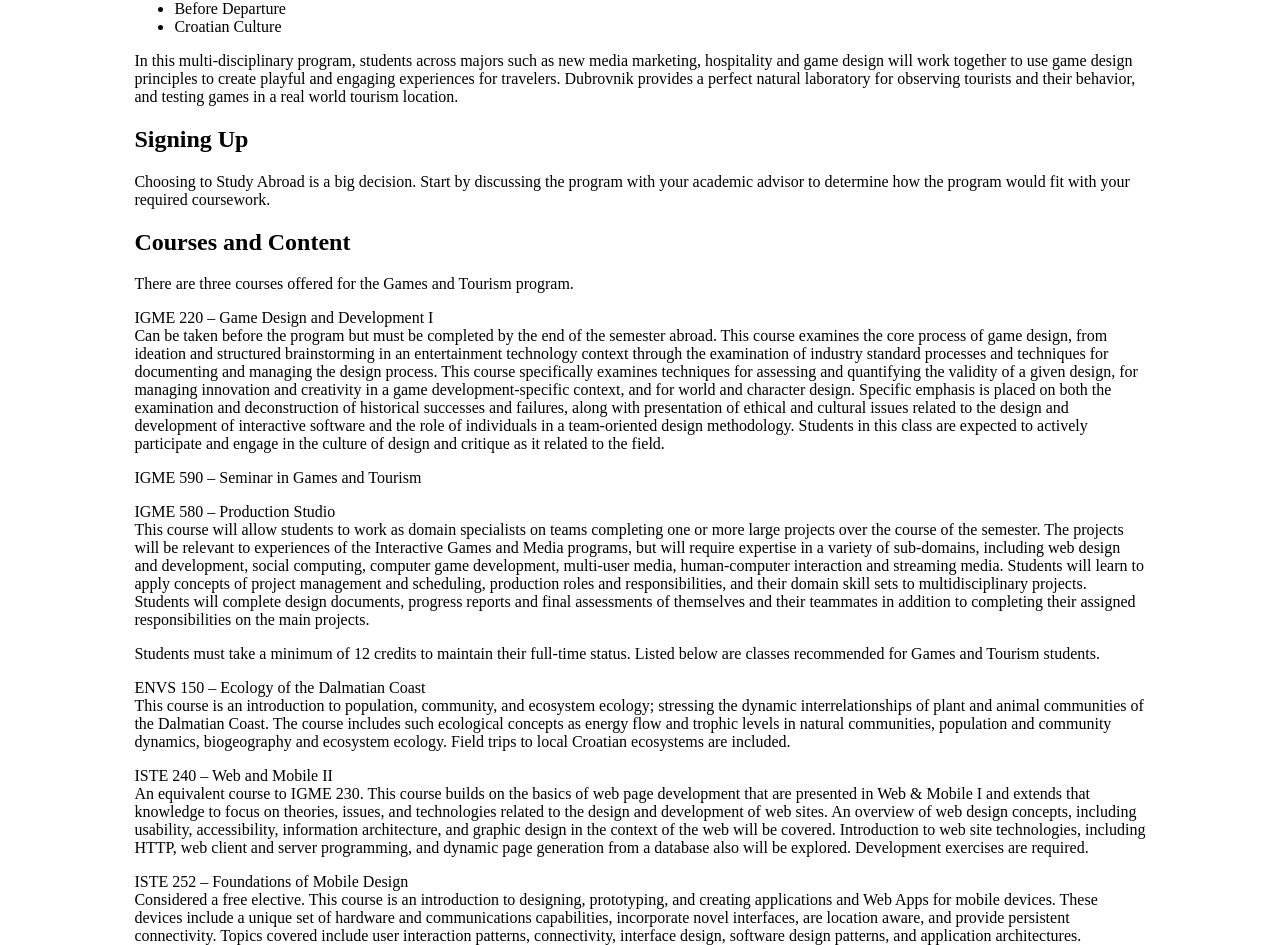
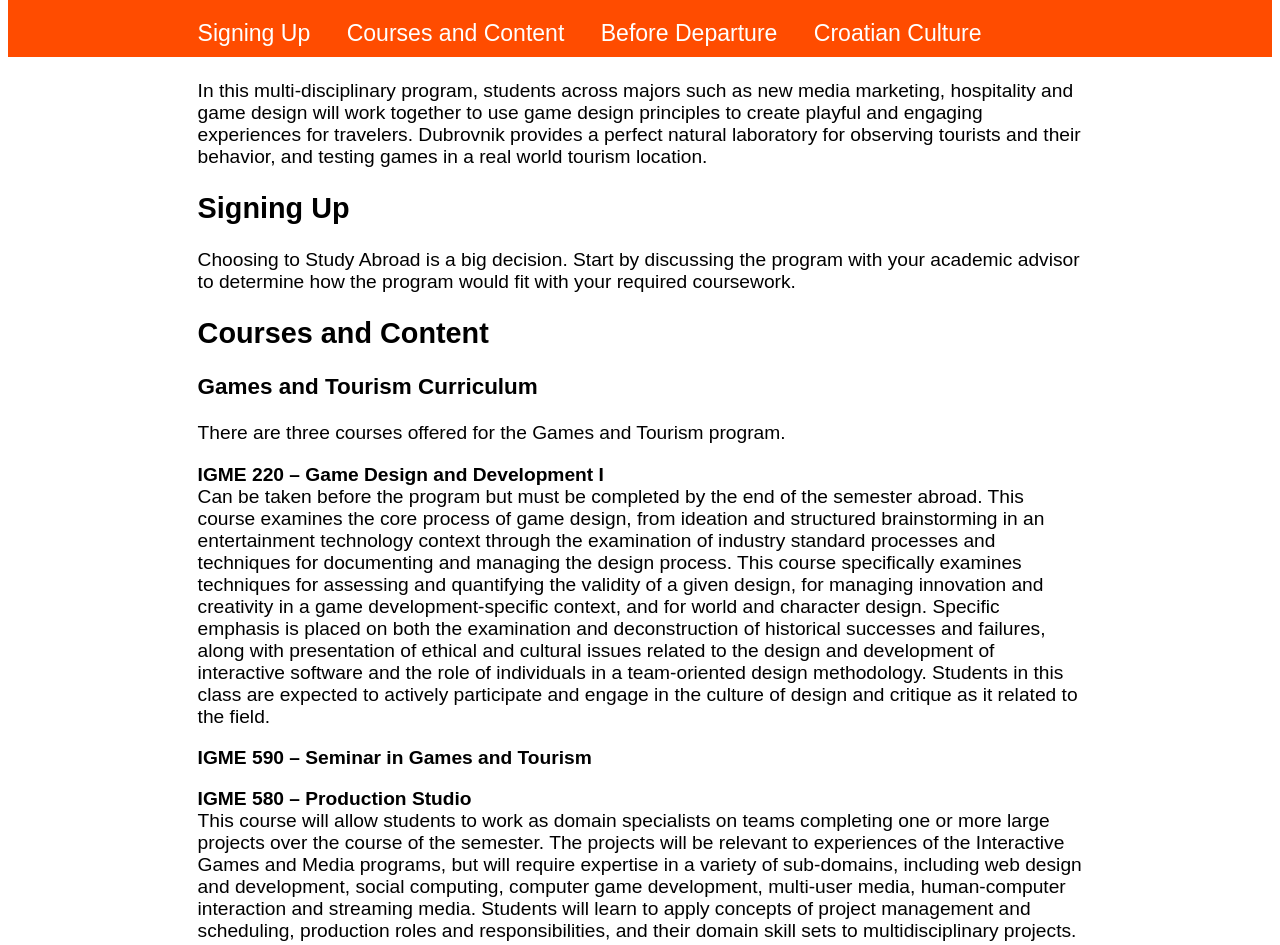
Before and after one commit to RITDubrovnikSA/resources, a plain HTML site: page index.html in a window 1280 px wide. Shown: the part 163-1108 px from the top of the page. Drawn offline with Linux system fonts and the light colour scheme; a web font is replaced by a local one.

Commit message:
Adding basic CSS
Adding basic styling to the webpage

```diff
--- a/index.html
+++ b/index.html
@@ -5,10 +5,13 @@
     <link rel="stylesheet" href="styleSheet.css">
     <meta name="viewport" content="width=device-width, initial-scale=1.0">
     <meta http-equiv="X-UA-Compatible" content="ie=edge">
-    <title>Resources</title>
+    <link href="https://fonts.googleapis.com/css?family=Encode+Sans+Condensed" rel="stylesheet">
+    <title>Games and Tourism Resources</title>
 </head>
 <body>
 
+<!--TITLE BAR-->
+<div id="titleBar">
 <!-- TITLE -->
 <div>
     <h1>Games and Tourism in Croatia</h1>
@@ -18,11 +21,12 @@
 <!-- NAV BAR -->
 <div>
     <ul>
-        <li>Signing Up</li>
-        <li>Courses and Content</li>
-        <li>Before Departure</li>
-        <li>Croatian Culture</li>
+        <li><a href="#signingup">Signing Up</a></li>
+        <li><a href="#coursesandcontent">Courses and Content</a></li>
+        <li><a href="#beforedeparture">Before Departure</a></li>
+        <li><a href="#croatianculture">Croatian Culture</a></li>
     </ul>
+</div>
 </div>
 
 
@@ -32,16 +36,17 @@
 </div>
 
 <!--SIGNING UP-->
-<div>
+<div id="signingup">
     <h2>Signing Up</h2>
     <p>Choosing to Study Abroad is a big decision. Start by discussing the program with your academic advisor to determine how the program would fit with your required coursework.</p>
 </div>
 
 <!--COURSES AND CONTENT-->
-<div>
+<div id="coursesandcontent">
     <h2>Courses and Content</h2>
+    <h3>Games and Tourism Curriculum</h3>
     <p>There are three courses offered for the Games and Tourism program.</p>
-            <p>IGME 220 – Game Design and Development I <br>
+        <p><b>IGME 220 – Game Design and Development I </b><br>
             Can be taken before the program but must be completed by the end of the semester abroad.
             This course examines the core process of game design, from ideation and structured brainstorming
             in an entertainment technology context through the examination of industry standard processes
@@ -55,9 +60,9 @@
             as it related to the field.
         </p>
 
-            <p>IGME 590 – Seminar in Games and Tourism</p>
+        <p><b>IGME 590 – Seminar in Games and Tourism</b></p>
 
-            <p>IGME 580 – Production Studio <br>
+        <p><b>IGME 580 – Production Studio </b><br>
             This course will allow students to work as domain specialists on teams completing one or more large
             projects over the course of the semester. The projects will be relevant to experiences of the
             Interactive Games and Media programs, but will require expertise in a variety of sub-domains,
@@ -70,9 +75,10 @@
         </p>
 
     <p>Students must take a minimum of 12 credits to maintain their full-time status.
-                Listed below are classes recommended for Games and Tourism students. </p>
+        Listed below are classes recommended for Games and Tourism students.
+    </p>
 
-            <p>ENVS 150 – Ecology of the Dalmatian Coast<br>
+        <p><b>ENVS 150 – Ecology of the Dalmatian Coast</b><br>
             This course is an introduction to population, community, and ecosystem ecology; stressing the dynamic
             interrelationships of plant and animal communities of the Dalmatian Coast.  The course includes
             such ecological concepts as energy flow and trophic levels in natural communities, population and
@@ -80,7 +86,7 @@
             are included.
         </p>
 
-            <p>ISTE 240 – Web and Mobile II<br>
+        <p><b>ISTE 240 – Web and Mobile II</b><br>
             An equivalent course to IGME 230. This course builds on the basics of web page development that are
             presented in Web & Mobile I and extends that knowledge to focus on theories, issues, and technologies
             related to the design and development of web sites. An overview of web design concepts, including
@@ -90,7 +96,7 @@
             exercises are required.
         </p>
 
-            <p>ISTE 252 – Foundations of Mobile Design<br>
+        <p><b>ISTE 252 – Foundations of Mobile Design</b><br>
             Considered a free elective. This course is an introduction to designing, prototyping, and creating
             applications and Web Apps for mobile devices. These devices include a unique set of hardware and
             communications capabilities, incorporate novel interfaces, are location aware, and provide persistent
@@ -98,7 +104,7 @@
             software design patterns, and application architectures. Programming projects are required.
         </p>
 
-            <p>ISTE 340 – Client Programming<br>
+        <p><b>ISTE 340 – Client Programming</b><br>
             Considered a free elective. This course will explore the analysis, design, development, and
             implementation of client-side programming in the context of Internet technologies, mobile devices,
             Web-based client systems and desktop applications. Students will learn to design and build usable
@@ -108,7 +114,7 @@
             is required.
         </p>
 
-            <p>ISTE 442 – Web Application Development<br>
+        <p><b>ISTE 442 – Web Application Development</b><br>
             Considered an IGM Advanced Elective. When building larger-scale web applications, there are a
             myriad of concerns that range from technology, framework, and architecture selection to runtime
             performance optimization. This course focuses on the development of integrated web applications
@@ -116,7 +122,7 @@
             are identified and assessed. Programming projects are required.
         </p>
 
-            <p>ISTE 444 – Web Server Development and Administration<br>
+        <p><b>ISTE 444 – Web Server Development and Administration</b><br>
             Considered an IGM Advanced Elective. Web developers often need to go beyond building web pages
             and client-server programming to plan, install, configure, develop, and maintain the Web servers
             that host their sites. They need to understand issues of scalability, performance, and security as
@@ -125,10 +131,14 @@
             and approaches to scalability, multiple server systems, security, and auditing, as well as the many
             configuration options, modules, and server alternatives available.
         </p>
+
+    <h3>Course Pre-Approval</h3>
+    <p>In order to enroll in classes, you will need to complete a <a href="https://www.rit.edu/academicaffairs/global/sites/rit.edu.academicaffairs.global/files/docs/Course%20Pre-Approval-Affiliates.pdf">Course Preapproval Form</a>. </p>
+
 </div>
 
 <!--BEFORE DEPARTURE-->
-<div>
+<div id="beforedeparture">
     <h2>Before Departure</h2>
     <p>Lorem ipsum dolor sit amet, consectetur adipiscing elit. Donec a nisi aliquam, condimentum enim fermentum, viverra metus. Nulla porttitor, magna sit amet tempor bibendum, elit purus ultricies massa, vehicula condimentum augue nunc condimentum metus. Donec ornare non ex vel malesuada. Morbi nunc massa, semper eget eleifend et, vulputate quis nibh. Sed non varius velit, a malesuada neque. Maecenas luctus nunc sit amet nulla posuere, quis imperdiet odio rutrum. Quisque euismod dignissim odio sit amet bibendum.
 
@@ -138,7 +148,7 @@
 </div>
 
 <!--CROATIAN CULTURE-->
-<div>
+<div id="croatianculture">
     <h2>Croatian Culture</h2>
     <p>Lorem ipsum dolor sit amet, consectetur adipiscing elit. Donec a nisi aliquam, condimentum enim fermentum, viverra metus. Nulla porttitor, magna sit amet tempor bibendum, elit purus ultricies massa, vehicula condimentum augue nunc condimentum metus. Donec ornare non ex vel malesuada. Morbi nunc massa, semper eget eleifend et, vulputate quis nibh. Sed non varius velit, a malesuada neque. Maecenas luctus nunc sit amet nulla posuere, quis imperdiet odio rutrum. Quisque euismod dignissim odio sit amet bibendum.
 
--- a/styleSheet.css
+++ b/styleSheet.css
@@ -3,6 +3,49 @@
 }
 
 div{
-    width:80%;
+    width:70%;
     margin: auto;
+    font-family: 'Encode Sans Condensed', sans-serif;
+    font-size:120%;
 }
+
+ul{
+    text-decoration: none;
+    list-style: none;
+    padding: 0px;
+}
+
+li{
+    display: inline;
+    margin-right: 30px;
+}
+
+a{
+    text-decoration: none;
+    color: #FF4C00;
+}
+
+a:hover{
+    background-color: #FF4C00;
+    color:white;
+}
+
+#titleBar{
+    width:100%;
+    background-color: #FF4C00;
+    color:white;
+    padding:0px;
+    margin:0px;
+}
+
+#titleBar ul{
+    padding-bottom:10px;
+}
+
+#titleBar a{
+    color:white;
+}
+
+#titleBar a:hover{
+    color: #FFAB87;
+}
```
Lines whose indentation alone changed are shown as unchanged.
